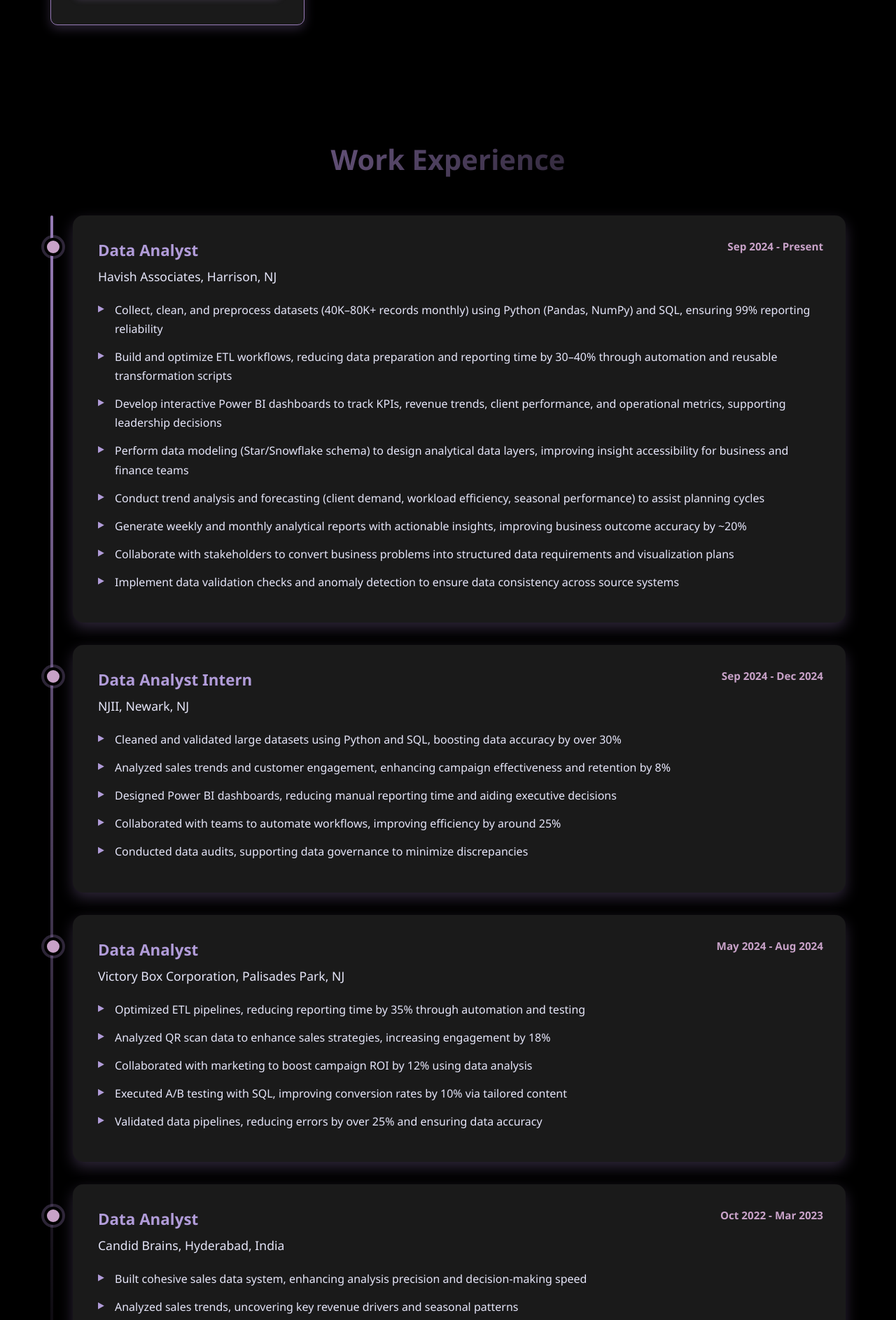
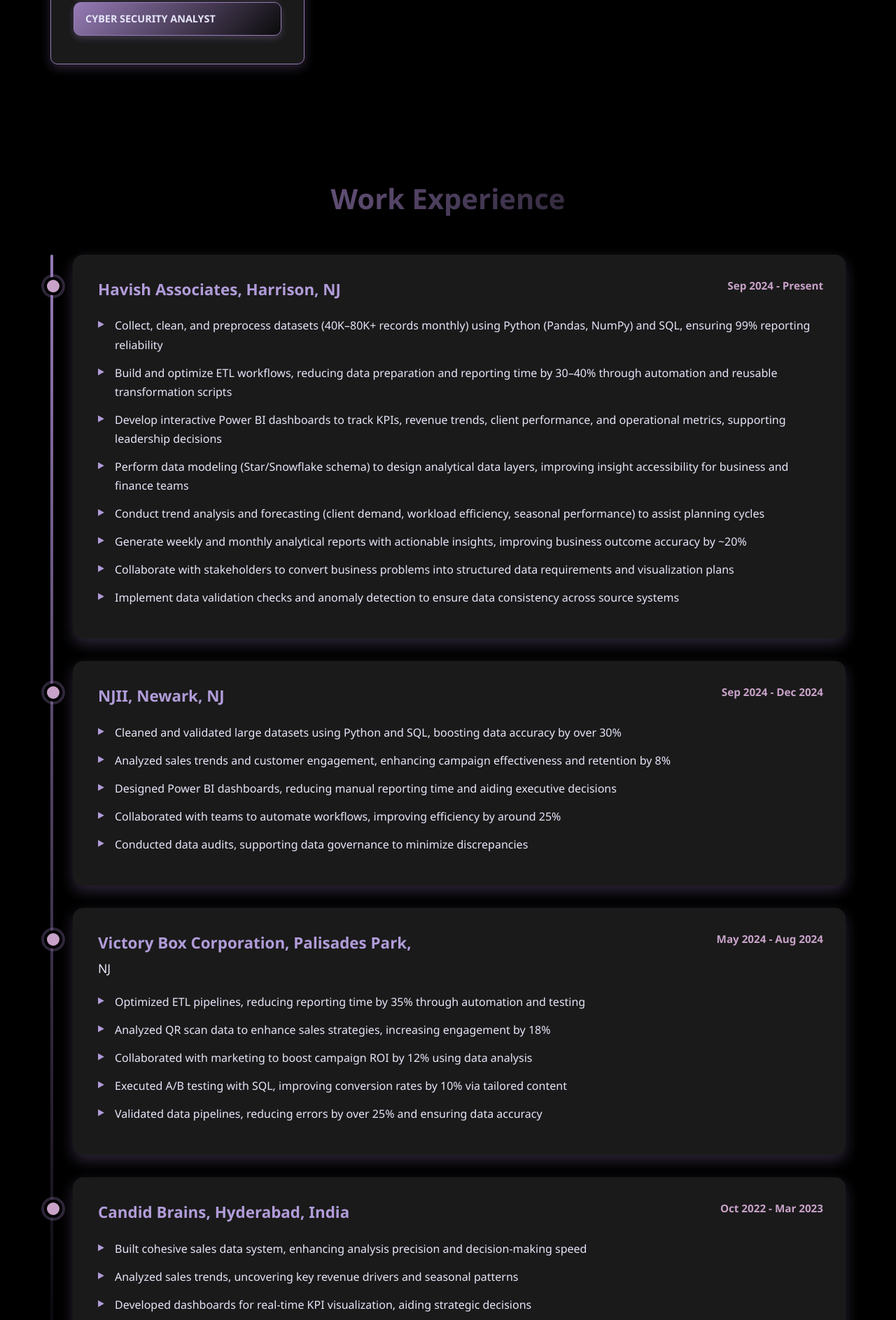
Before and after one commit to JyothsnaRatnakaram/my-portfolio, a plain HTML site: page index.html in a window 1280 px wide. Shown: the part 1602-3489 px from the top of the page at 70% size. Drawn offline with nearby package versions, Linux system fonts and the light colour scheme.

Commit message:
Update index.html

```diff
--- a/index.html
+++ b/index.html
@@ -1017,11 +1017,12 @@
                 <div class="certification-badge">AWS Data Engineer</div>
                 <div class="certification-badge">CompTIA Security+</div>
                 <div class="certification-badge">Microsoft Power BI (PL-300)</div>
+                <div class="certification-badge"> CYBER SECURITY ANALYST</div>
             </div>
             <div class="about-right">
                 <div class="about-text">
-                    <p>Data Analyst with expertise in Python, SQL, and Power BI for data cleaning, analysis, and visualization. Skilled in deriving actionable insights from large datasets to support business decisions. Experienced in building dashboards, performing statistical analysis, and communicating findings to stakeholders.</p>
-                    <p>I specialize in transforming complex datasets into clear, actionable insights that drive business strategy. My experience spans across healthcare, logistics, marketing analytics, and business intelligence, where I've consistently delivered value through data-driven decision making.</p>
+                    <p>Cybersecurity and Data Analyst operating at the intersection where data meets security, combining analytical depth with hands-on security operations to strengthen organizational resilience. Skilled in SIEM monitoring, incident response, policy compliance, and vulnerability analysis, supported by data analytics expertise in Python, SQL, and dashboarding. Experienced in transforming log data, risk findings, and operational metrics into actionable insights that enhance detection accuracy, reduce response times, and support frameworks such as NIST CSF and ISO 27001. Committed to building secure, data-driven environments that protect critical assets while enabling informed decision-making.</p>
+                    <p></p>
                 </div>
 
                 <h3 style="margin: 2rem 0 1rem; color: var(--lavender-secondary);">Education</h3>
@@ -1045,8 +1046,8 @@
             <div class="experience-item">
                 <div class="experience-header">
                     <div>
-                        <h3>Data Analyst</h3>
-                        <p class="company">Havish Associates, Harrison, NJ</p>
+                        <h3>Havish Associates, Harrison, NJ</h3>
+                        <p class="company"></p>
                     </div>
                     <span class="date">Sep 2024 - Present</span>
                 </div>
@@ -1065,8 +1066,8 @@
             <div class="experience-item">
                 <div class="experience-header">
                     <div>
-                        <h3>Data Analyst Intern</h3>
-                        <p class="company">NJII, Newark, NJ</p>
+                        <h3>NJII, Newark, NJ</h3>
+                        <p class="company"></p>
                     </div>
                     <span class="date">Sep 2024 - Dec 2024</span>
                 </div>
@@ -1082,8 +1083,8 @@
             <div class="experience-item">
                 <div class="experience-header">
                     <div>
-                        <h3>Data Analyst</h3>
-                        <p class="company">Victory Box Corporation, Palisades Park, NJ</p>
+                        <h3>Victory Box Corporation, Palisades Park, </h3>
+                        <p class="company">NJ</p>
                     </div>
                     <span class="date">May 2024 - Aug 2024</span>
                 </div>
@@ -1099,8 +1100,8 @@
             <div class="experience-item">
                 <div class="experience-header">
                     <div>
-                        <h3>Data Analyst</h3>
-                        <p class="company">Candid Brains, Hyderabad, India</p>
+                        <h3>Candid Brains, Hyderabad, India</h3>
+                        <p class="company"></p>
                     </div>
                     <span class="date">Oct 2022 - Mar 2023</span>
                 </div>
```
